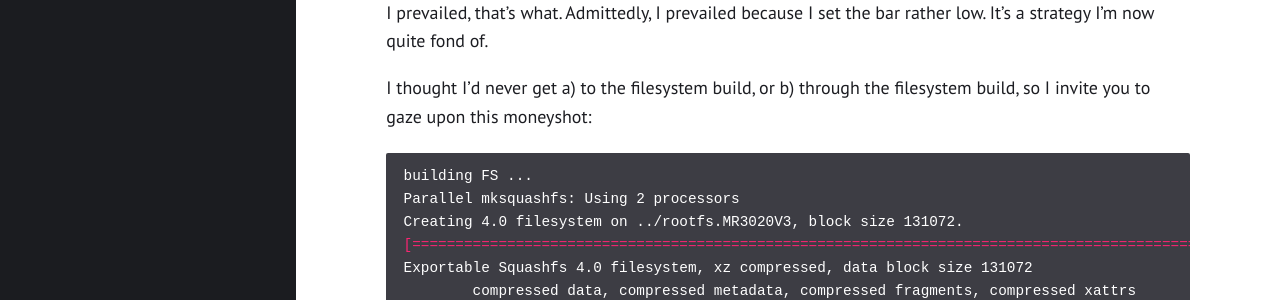
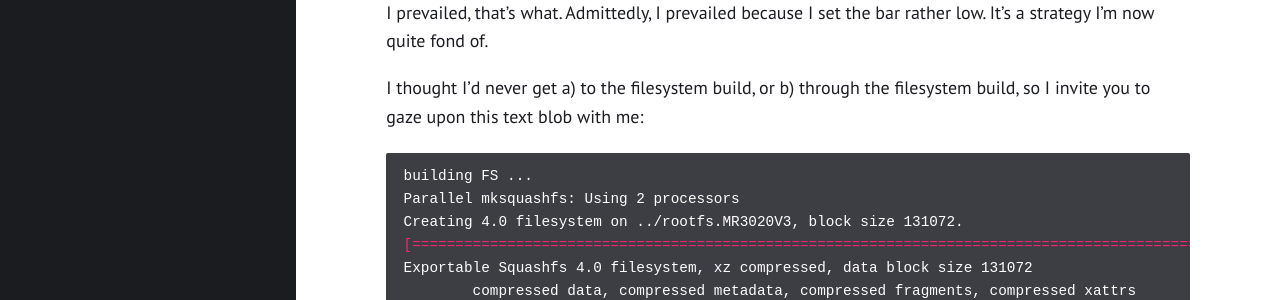
Before and after one commit to unmeg/unmeg.github.io, a Jekyll site: the page built from _posts/2020-07-01-tplink-mr3020-sitrep-2.md, in a window 1280 px wide and 900 px high. Shown: the part 434-734 px from the top of the window. Built offline with Jekyll 4.4.1, drawn with Linux system fonts in a browser that asks for light colours.

Commit message:
Update 2020-07-01-tplink-mr3020-sitrep-2.md

````diff
--- a/_posts/2020-07-01-tplink-mr3020-sitrep-2.md
+++ b/_posts/2020-07-01-tplink-mr3020-sitrep-2.md
@@ -14,7 +14,7 @@ I also said I'd tidy up the bind shell a bit.
 
 I prevailed, that's what. Admittedly, I prevailed because I set the bar rather low. It's a strategy I'm now quite fond of.
 
-I thought I'd never get a) to the filesystem build, or b) through the filesystem build, so I invite you to gaze upon this moneyshot:
+I thought I'd never get a) to the filesystem build, or b) through the filesystem build, so I invite you to gaze upon this text blob with me:
 
 ```bash
 building FS ...
````
